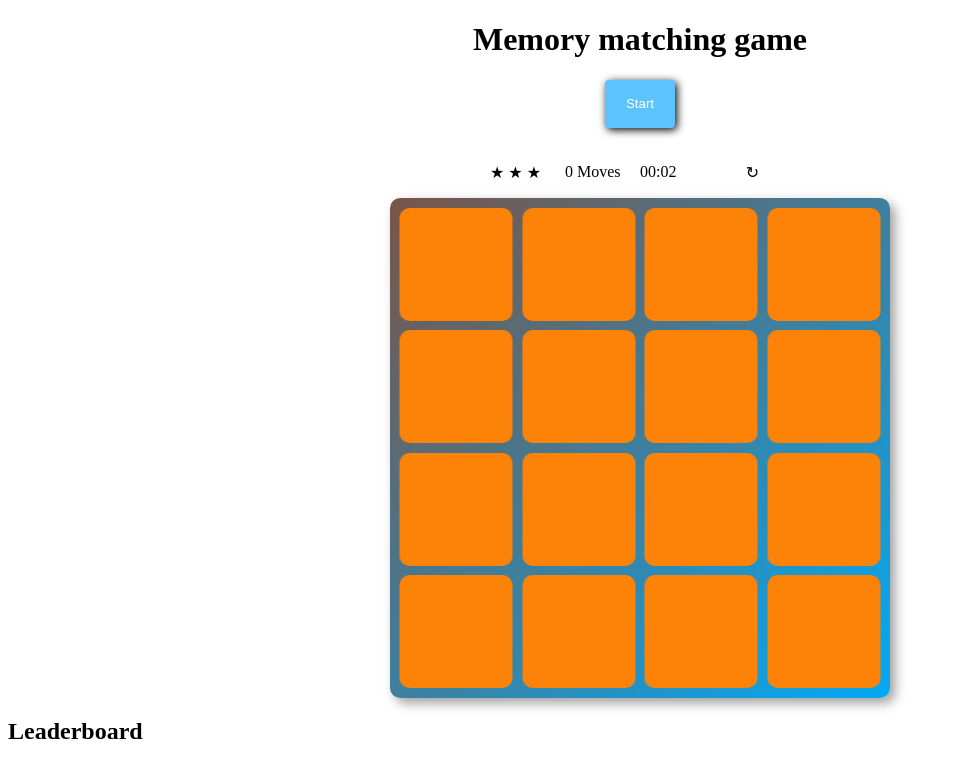
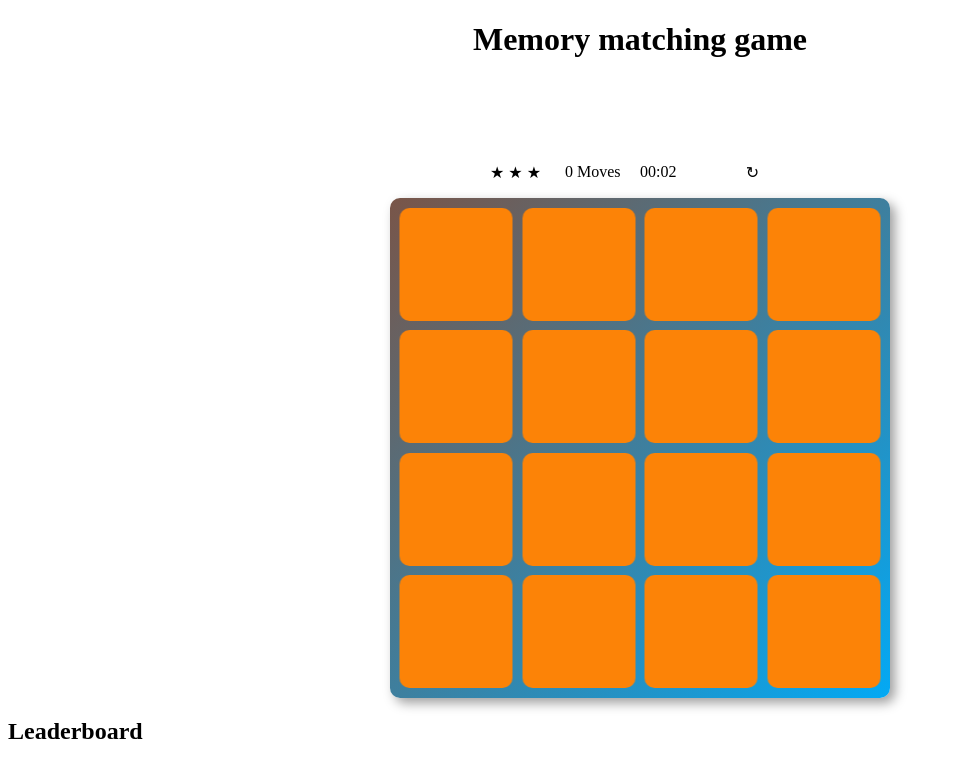
Before and after one commit to klemens-st/memo-match, a plain HTML site: page index.html in a window 1280 px wide. Both pictures are taken after a click on the button "Start". Shown: the whole page, without its empty margins (0-956 px from the left). Drawn offline with Linux system fonts and the light colour scheme.

Commit message:
feat: Hide start button after starting

```diff
--- a/css/main.css
+++ b/css/main.css
@@ -16,11 +16,20 @@ button:hover {
 button:active {
   background-color: green;
 }
+
 /* Header */
 
 header {
   margin: 0 0 20px 0;
   text-align: center;
+}
+
+.btn-start {
+  transition: filter 2s;
+}
+
+.started {
+  filter: opacity(0%);
 }
 
 /* Status bar */
--- a/js/main.js
+++ b/js/main.js
@@ -289,6 +289,8 @@ function cardClicked(e) {
 document.querySelector('.btn-start').addEventListener('click', function() {
     bindCardEvents();
     timer.start();
+    this.classList.toggle('started');
+    this.setAttribute('disabled', '');
 });
 
 document.querySelector('.btn-reset').addEventListener('click', function() {
```
